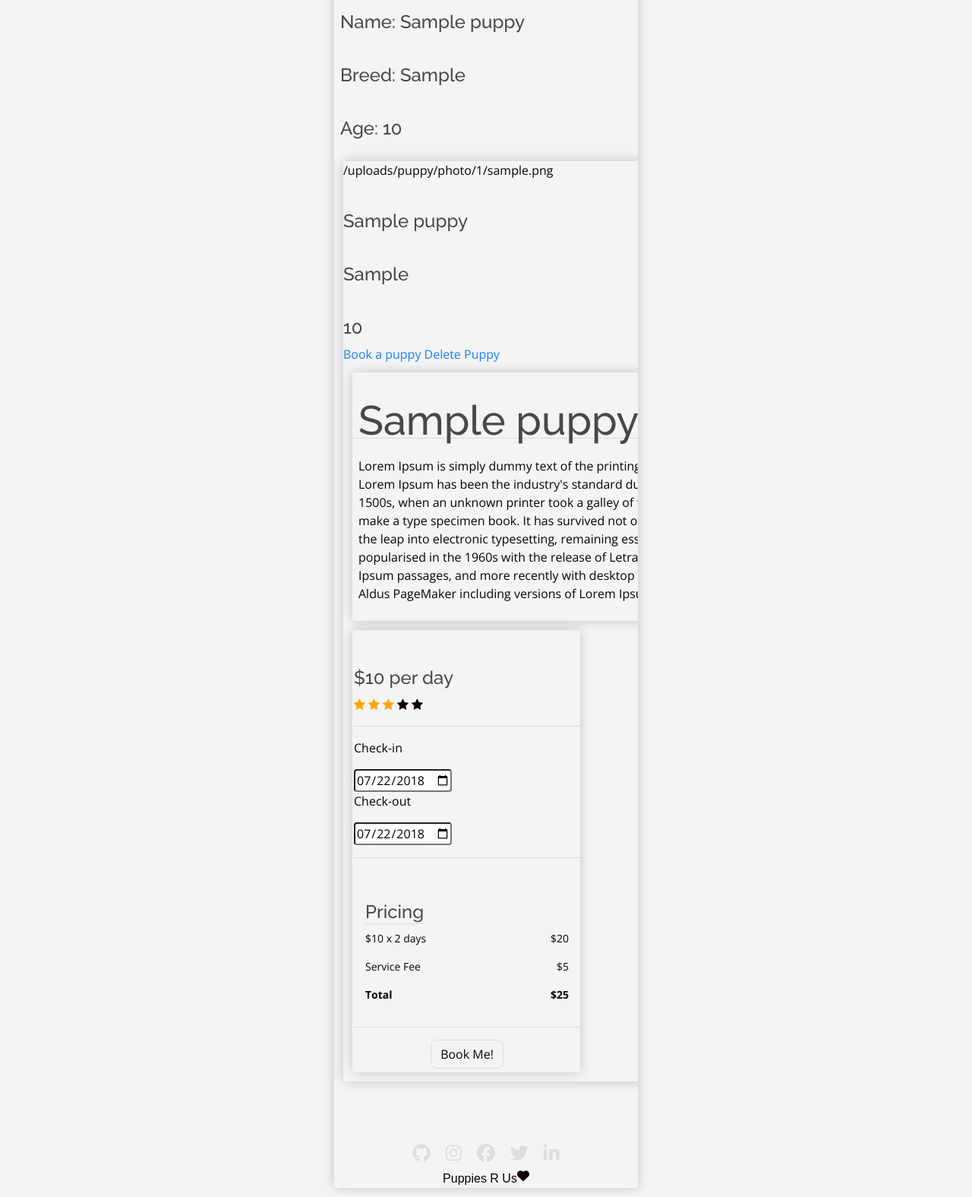
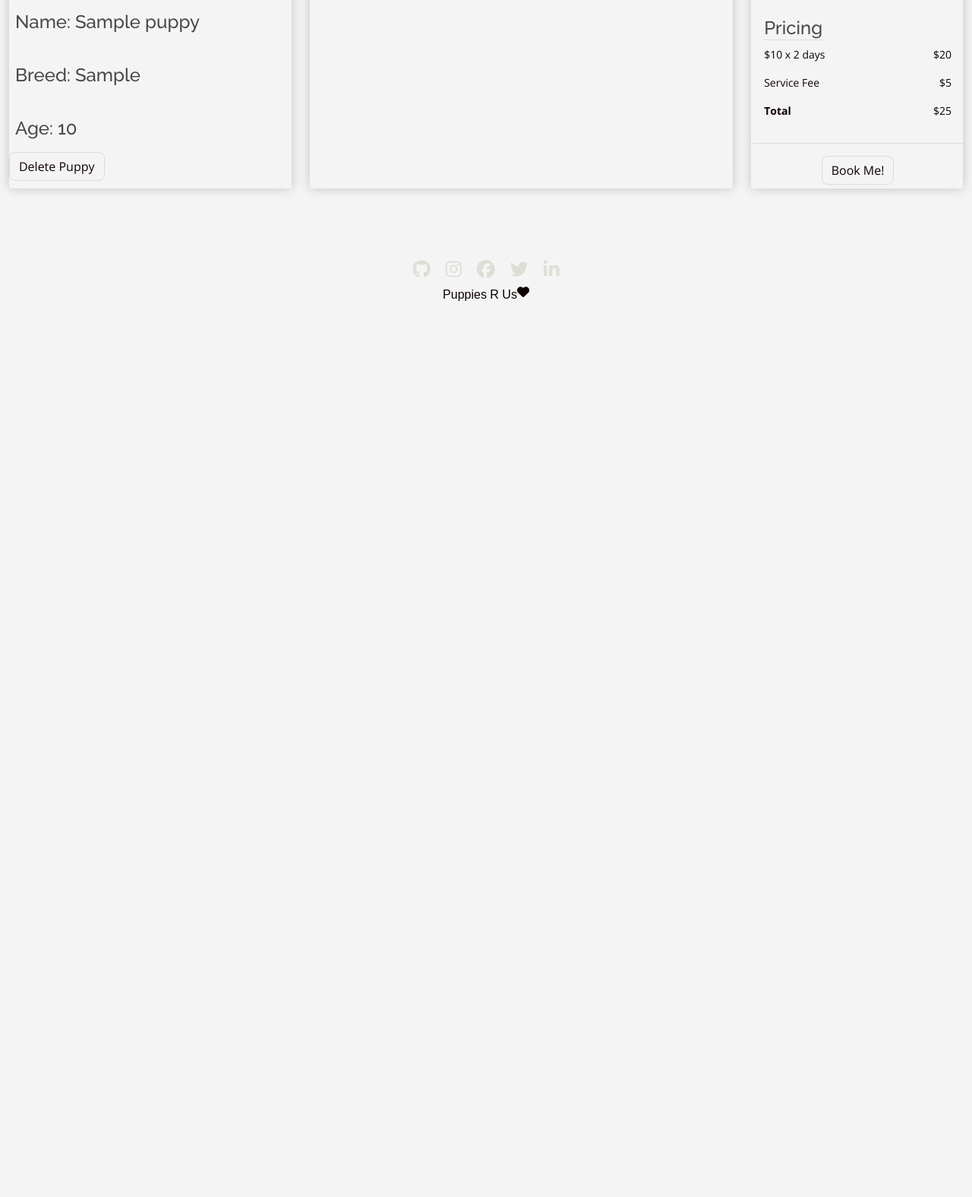
Before and after one commit to AdelMuu/puppies-website, a Rails app: page /puppies/1 in a window 1280 px wide. Shown: the part 422-1997 px from the top of the page at 76% size. After the commit the page ends 818 px from the top, so only its background shows below. Run offline with Rails 7, Linux system fonts and the light colour scheme; a user stored in the database is signed in; tables that the repository leaves empty hold one stand-in row (values such as "Sample post"); style sheets or scripts are compiled from the project's sources; some libraries are stand-ins or nearby versions.

Commit message:
Fixing problems

```diff
--- a/app/assets/stylesheets/pages/_show.scss
+++ b/app/assets/stylesheets/pages/_show.scss
@@ -15,7 +15,6 @@
   width: 95%;
   object-fit: cover;
   border-radius: 1.5px;
-
 }
 
 .puppy-specs {
--- a/app/views/puppies/show.html.erb
+++ b/app/views/puppies/show.html.erb
@@ -8,15 +8,8 @@
       <h2>Breed: <%= @puppy.breed %></h2>
       <h2>Age: <%= @puppy.age %></h2>
     </div>
-<div class="puppy-card">
-  <%= @puppy.photo %>
-  <div class="puppy-details">
-    <h2><%= @puppy.name %></h2>
-    <h2><%= @puppy.breed %></h2>
-    <h2><%= @puppy.age %></h2>
-    <%= link_to  "Book a puppy", book_puppy_path(@puppy) %>
     <% if @puppy.user = current_user %>
-    <%= link_to  "Delete Puppy", delete_puppy_path(@puppy), method: :delete %>
+    <%= link_to  "Delete Puppy", delete_puppy_path(@puppy), method: :delete, class: "btn btn-default" %>
     <% end %>
   </div>
     <div class="puppy-info">
@@ -58,7 +51,7 @@
           <p>$5</p>
         </div>
         <div class="puppy-pricing">
-          <p><strong>Total</p>
+          <p><strong>Total</strong></p>
           <p>$25</p>
         </div>
 
```
